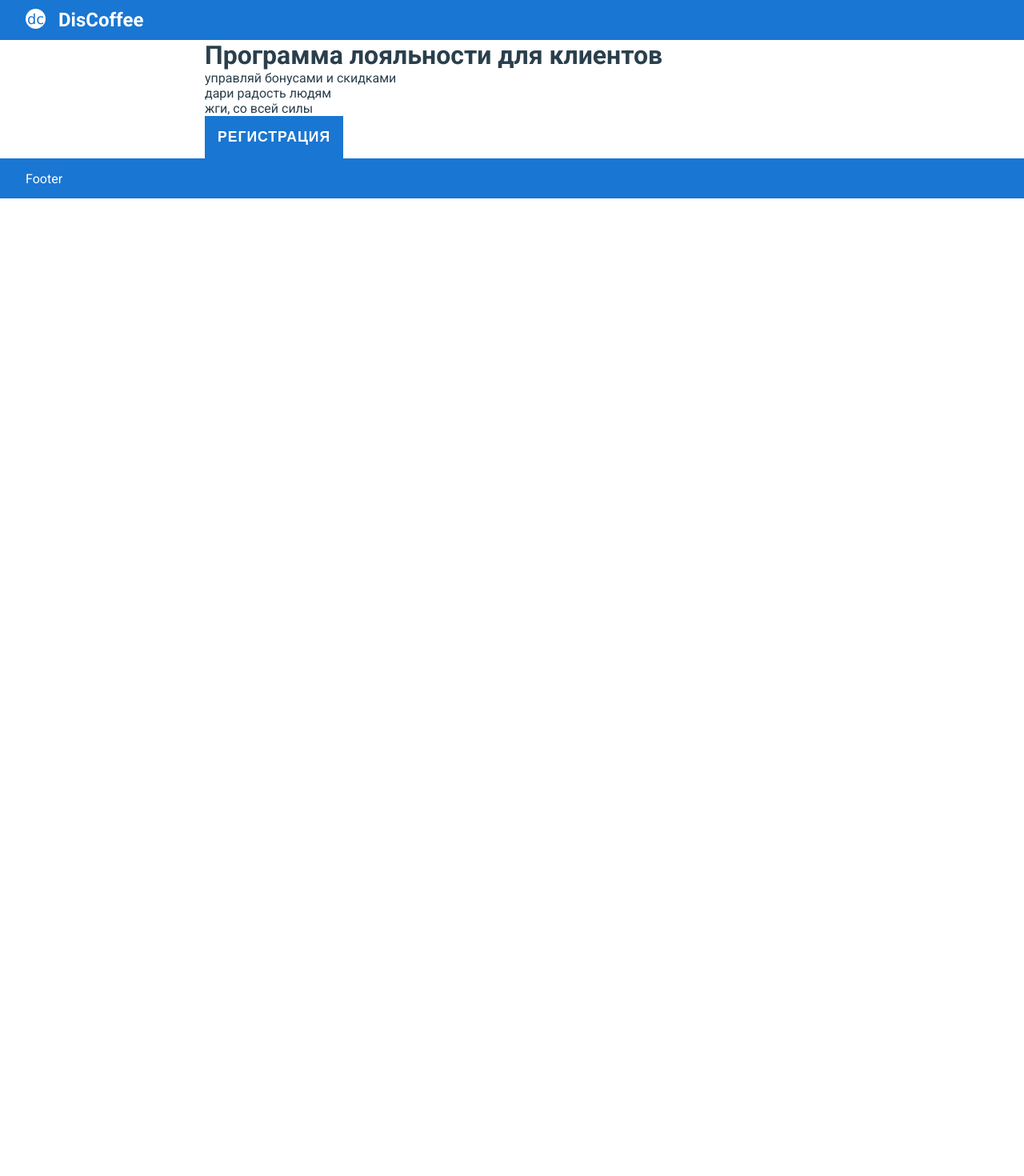
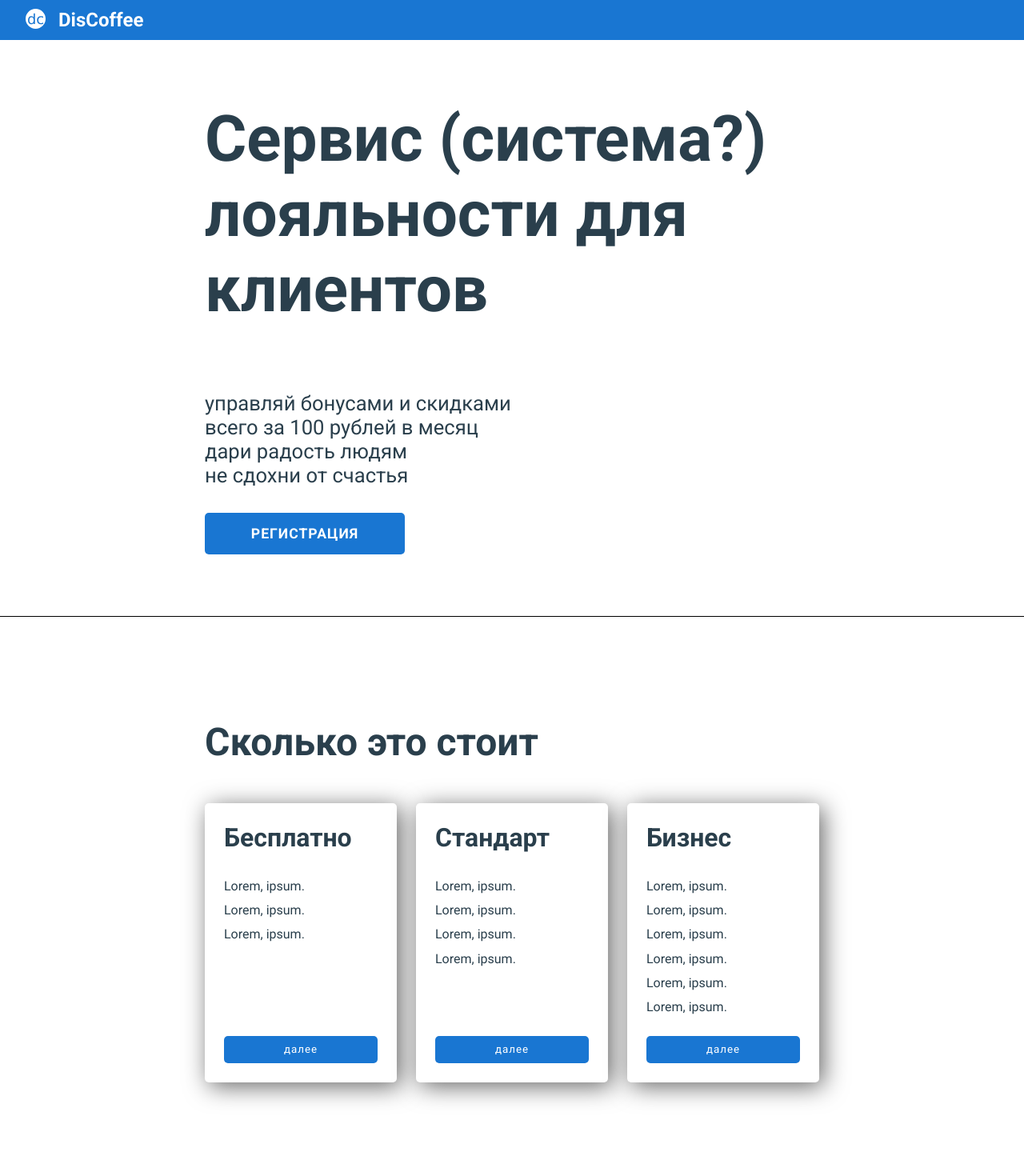
Before and after one commit to SerjBaturin/discoffee, a React app in the folder client/: page / in a window 1280 px wide. Shown: the top 1470 px of the page at 80% size. Before the commit the page ends 800 px from the top, so only its background shows below. Built offline with nearby package versions, Linux system fonts and the light colour scheme.

Commit message:
Add Landing UTP & Landing Price sections Add @mixin sexion-layout

```diff
--- a/client/src/common/Button/Button.jsx
+++ b/client/src/common/Button/Button.jsx
@@ -2,7 +2,7 @@ import React from "react";
 import "./style.scss";
 
 const Button = (props) => (
-  <button className="button" onClick={props.handlerClick}>
+  <button style={props.styles} className="button" onClick={props.handler}>
     {props.name}
   </button>
 );
--- /dev/null
+++ b/client/src/common/Button/buttonStyles.js
@@ -0,0 +1,17 @@
+export const s = {
+  default: {
+    padding: ".7em",
+    color: "#fff",
+    backgroundColor: "#1976d2",
+    borderRadius: "5px",
+  },
+  landing: {
+    padding: "1rem",
+    width: "250px",
+    fontSize: "1.1rem",
+    fontWeight: "600",
+    color: "#fff",
+    backgroundColor: "#1976d2",
+    borderRadius: "5px",
+  },
+};
--- a/client/src/common/Button/style.scss
+++ b/client/src/common/Button/style.scss
@@ -1,10 +1,9 @@
 .button {
-  padding: 1rem;
   border: none;
-  font-size: 1.1rem;
-  font-weight: 600;
+  font-family: inherit;
   letter-spacing: 1px;
-  color: #fff;
-  background-color: #1976d2;
   cursor: pointer;
+  &:focus {
+    outline: none;
+  }
 }
--- a/client/src/components/App.js
+++ b/client/src/components/App.js
@@ -7,9 +7,7 @@ import "./style.scss";
 const App = (props) => (
   <div className="app">
     <Header />
-    <div className="container">
-      <Landing />
-    </div>
+    <Landing />
     <Footer />
   </div>
 );
--- a/client/src/components/Landing/Landing.jsx
+++ b/client/src/components/Landing/Landing.jsx
@@ -1,20 +1,75 @@
 import React from "react";
 import "./style.scss";
 import Button from "../../common/Button";
+import { s } from "../../common/Button/buttonStyles";
+
+const handlerClick = () => console.log("FROM G");
 
 const Landing = () => {
   return (
     <div className="landing">
-      <div className="landing__utp">
-        <h1>Программа лояльности для клиентов</h1>
+      <section className="landing__utp">
+        <div className="container">
+          <h1>Сервис (система?) лояльности для клиентов</h1>
           <ul>
             <li>управляй бонусами и скидками</li>
+            <li>всего за 100 рублей в месяц</li>
             <li>дари радость людям</li>
-          <li>жги, со всей силы</li>
+            <li>не сдохни от счастья</li>
             <li></li>
           </ul>
-        <Button name="РЕГИСТРАЦИЯ" />
+          <Button
+            styles={s.landing}
+            name="РЕГИСТРАЦИЯ"
+            handler={handlerClick}
+          />
         </div>
+      </section>
+
+      <section className="landing__price">
+        <div className="container">
+          <h2>Сколько это стоит</h2>
+          <div className="landing__price__cards">
+            <div className="landing__price__cards__card">
+              <h3>Бесплатно</h3>
+              <ul>
+                <li>Lorem, ipsum.</li>
+                <li>Lorem, ipsum.</li>
+                <li>Lorem, ipsum.</li>
+              </ul>
+              <Button styles={s.default} name="далее" />
+            </div>
+            <div className="landing__price__cards__card">
+              <h3>Стандарт</h3>
+              <ul>
+                <li>Lorem, ipsum.</li>
+                <li>Lorem, ipsum.</li>
+                <li>Lorem, ipsum.</li>
+                <li>Lorem, ipsum.</li>
+              </ul>
+              <Button styles={s.default} name="далее" />
+            </div>
+            <div className="landing__price__cards__card">
+              <h3>Бизнес</h3>
+              <ul>
+                <li>Lorem, ipsum.</li>
+                <li>Lorem, ipsum.</li>
+                <li>Lorem, ipsum.</li>
+                <li>Lorem, ipsum.</li>
+                <li>Lorem, ipsum.</li>
+                <li>Lorem, ipsum.</li>
+              </ul>
+              <Button styles={s.default} name="далее" />
+            </div>
+          </div>
+        </div>
+      </section>
+
+      <section className="landing__how">
+        <div className="container">
+          <h2>Как это работает</h2>
+        </div>
+      </section>
     </div>
   );
 };
--- a/client/src/components/Landing/style.scss
+++ b/client/src/components/Landing/style.scss
@@ -1,2 +1,91 @@
+// START
+
+@mixin section-layout {
+  display: flex;
+  flex-direction: column;
+  justify-content: center;
+  align-items: center;
+  padding-top: 8em;
+  padding-bottom: 8em;
+  border-bottom: 1px solid black;
+  & h2 {
+    font-size: 3rem;
+    margin-bottom: 1em;
+  }
+}
+
 .landing {
+  display: flex;
+  flex-direction: column;
+  width: 100%;
+  // background-color: #333;
 }
+
+// UTP
+
+.landing__utp {
+  display: flex;
+  flex-direction: column;
+  justify-content: center;
+  align-items: center;
+  width: 100%;
+  height: 100%;
+  min-height: 90vh;
+  border-bottom: 1px solid black;
+  // background-image: url(./fon.jpg);
+  // background-position: center;
+  // background-repeat: no-repeat;
+  // background-size: cover;
+
+  & h1 {
+    margin-bottom: 1em;
+    font-size: 5rem;
+  }
+  & ul {
+    margin-bottom: 2em;
+    & li {
+      font-size: 1.6rem;
+    }
+  }
+}
+// PRICE
+
+.landing__price {
+  @include section-layout;
+}
+
+.landing__price__cards {
+  display: flex;
+  justify-content: space-between;
+}
+
+.landing__price__cards__card {
+  display: flex;
+  flex-direction: column;
+  padding: 1.5em;
+  width: 25%;
+  background-color: #fff;
+  border-radius: 5px;
+  box-shadow: 5px 5px 30px #666;
+
+  & h3 {
+    margin-bottom: 1em;
+    font-size: 2rem;
+  }
+
+  & ul {
+    margin-bottom: 1em;
+  }
+
+  & ul li {
+    margin-bottom: 0.7em;
+  }
+  & button {
+    margin-top: auto;
+  }
+}
+
+// HOW IT WORKS
+.landing__how {
+  @include section-layout();
+}
--- a/client/src/components/layouts/header.scss
+++ b/client/src/components/layouts/header.scss
@@ -2,6 +2,7 @@
   display: flex;
   align-items: center;
   position: sticky;
+  top: 0px;
   padding-left: 2rem;
   padding-right: 2rem;
   box-sizing: border-box;
--- a/client/src/components/style.scss
+++ b/client/src/components/style.scss
@@ -1,10 +1,11 @@
-@import url("https://fonts.googleapis.com/css?family=Roboto+Condensed:300,400,700|Roboto:100,300,400,500,700,900&display=swap");
+@import url("https://fonts.googleapis.com/css2?family=Roboto:wght@100;300;400;500;700;900&display=swap");
 
 :root {
   font-family: "Roboto", sans-serif;
   font-size: 1em;
   box-sizing: border-box;
   color: #2a3f4c;
+  // color: #fff;
 }
 
 html,
```
Also changed, not shown: client/src/components/Landing/fon.jpg (added). Lines whose indentation alone changed are shown as unchanged.
